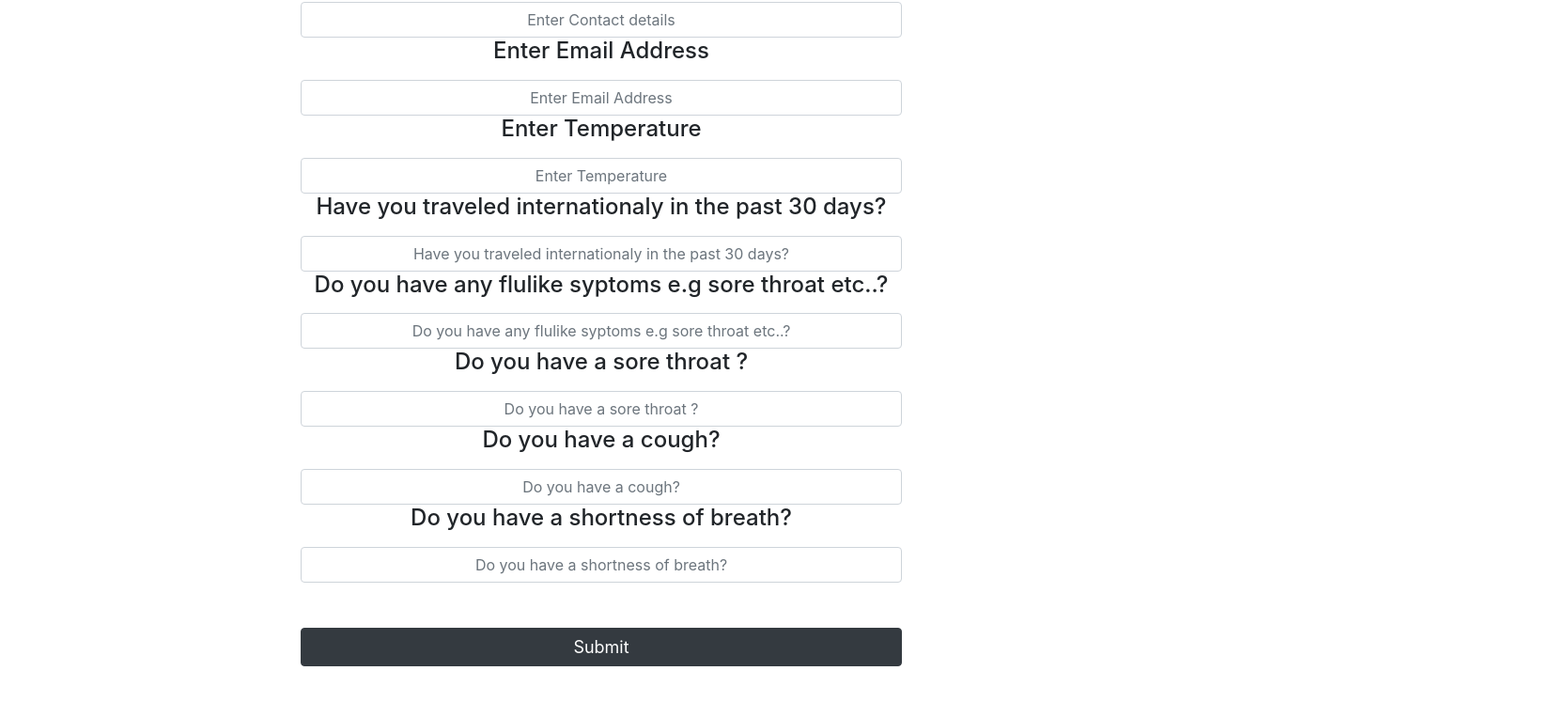
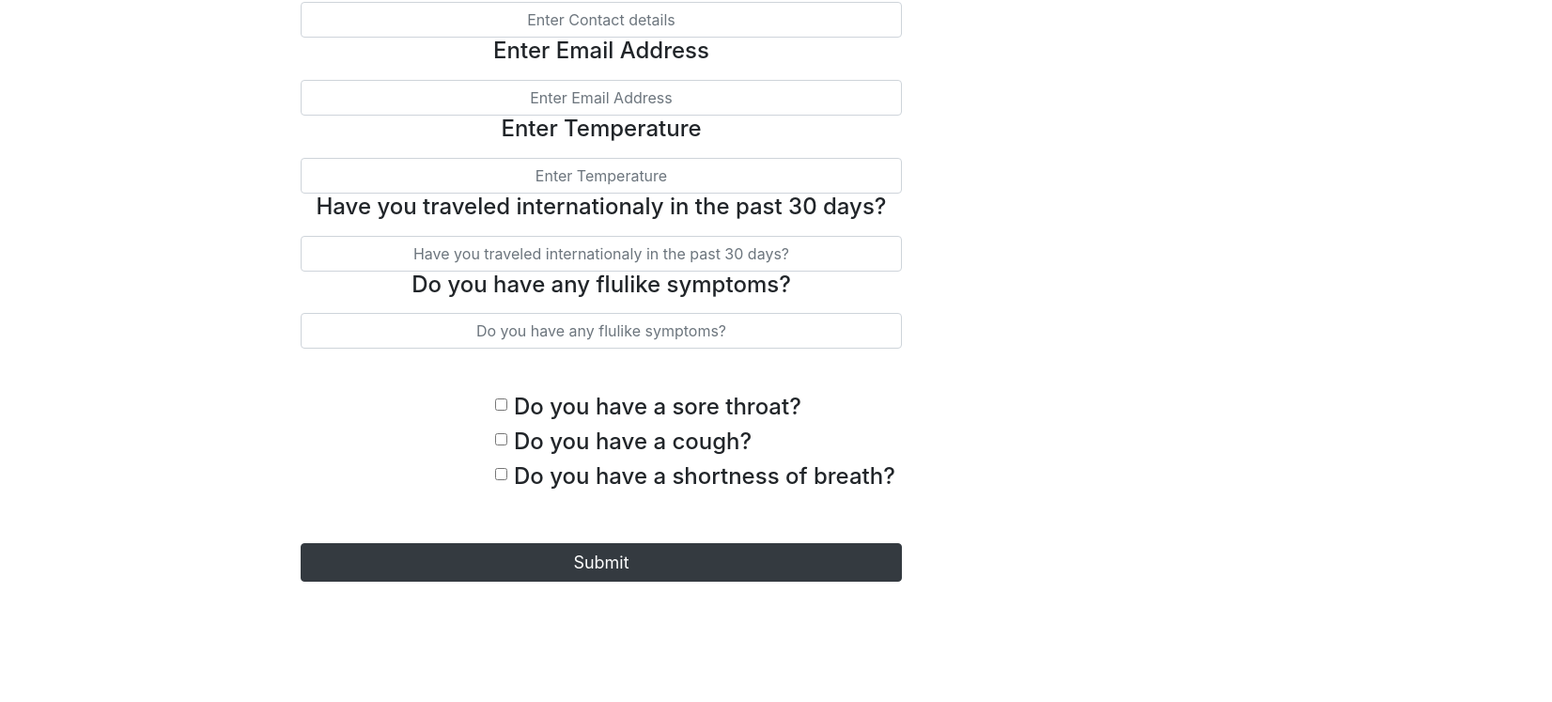
Before and after one commit to ThatoMahloko/covid19, a React (Create React App) app: page / in a window 1280 px wide. Shown: the part 291-1038 px from the top of the page at 94% size, 1652 px wide, since content can reach past the window. After the commit the page ends 910 px from the top, so only its background shows below. Built offline with nearby package versions, Linux system fonts and the light colour scheme.

Commit message:
first commit

```diff
--- a/src/components/FormAddCells.jsx
+++ b/src/components/FormAddCells.jsx
@@ -12,11 +12,14 @@ const FormAddCells = ({ addEntry }) => {
     const [temperature, setTemperature] = useState('');
     const [internationalTravel, setInternationalTravel] = useState('');
     const [symptoms, setSymptoms] = useState('');
+    const [soreThroat, setSoreThroat] = useState('');
+    const [cough, setCough] = useState('');
+    const [shortnesOfBreath, setShortnessOfBreath] = useState('');
 
 
     const handleSubmit = (e) => {
         e.preventDefault();
-        addEntry(name, lastName, day, contactNumber, email, temperature, internationalTravel, symptoms, id);
+        addEntry(name, lastName, day, contactNumber, email, temperature, internationalTravel, symptoms, soreThroat, cough, shortnesOfBreath, id);
         setId('');
         setName('');
         setLastName('');
@@ -26,10 +29,13 @@ const FormAddCells = ({ addEntry }) => {
         setTemperature('');
         setInternationalTravel('');
         setSymptoms('');
+        setSoreThroat('');
+        setCough('');
+        setShortnessOfBreath('')
     }
     return (
         <div>
-            <form onSubmit={handleSubmit} className="mb-5">
+            <form onSubmit={handleSubmit} >
                 <div >
                     <h4><label >Enter Name</label></h4>
                     <input type="text" className="form-control w-50" placeholder="Enter Name" required onChange={(e) => setName(e.target.value)} />
@@ -52,17 +58,31 @@ const FormAddCells = ({ addEntry }) => {
                     <h4><label >Have you traveled internationaly in the past 30 days?</label></h4>
                     <input type="text" className="form-control w-50" placeholder="Have you traveled internationaly in the past 30 days?" required onChange={(e) => setInternationalTravel(e.target.value)} />
 
-                    <h4><label >Do you have any flulike syptoms e.g sore throat etc..?</label></h4>
-                    <input type="text" className="form-control w-50" placeholder="Do you have any flulike syptoms e.g sore throat etc..?" required onChange={(e) => setSymptoms(e.target.value)} />
+                    <h4><label >Do you have any flulike symptoms?</label></h4>
+                    <input type="text" className="form-control w-50" placeholder="Do you have any flulike symptoms?" required onChange={(e) => setSymptoms(e.target.checked)} />
 
-                    <h4><label >Do you have a sore throat ?</label></h4>
-                    <input type="text" className="form-control w-50" placeholder="Do you have a sore throat ?" required onChange={(e) => setSymptoms(e.target.value)} />
+                    <div className="container mt-5" style={{textAlign:"left", marginLeft:"40%"}}>
+                    <div className="form-check">
+                        <input className="form-check-input" value="yes" type="checkbox" name="soreThroatY" checked={soreThroat} onChange={(e)=> setSoreThroat(e.target.checked)}/>
+                        <label className="form-check-label">
+                            <h4>Do you have a sore throat?</h4>
+                        </label>
+                    </div>
 
-                    <h4><label >Do you have a cough?</label></h4>
-                    <input type="text" className="form-control w-50" placeholder="Do you have a cough?" required onChange={(e) => setSymptoms(e.target.value)} />
+                    <div className="form-check">
+                        <input className="form-check-input" value="yes" type="checkbox" name="cough" checked={cough} onChange={(e)=> setCough(e.target.checked)}/>
+                        <label className="form-check-label">
+                            <h4>Do you have a cough?</h4>
+                        </label>
+                    </div>
 
-                    <h4><label >Do you have a shortness of breath?</label></h4>
-                    <input type="text" className="form-control w-50" placeholder="Do you have a shortness of breath?" required onChange={(e) => setSymptoms(e.target.value)} />
+                    <div className="form-check">
+                        <input className="form-check-input" value="yes" type="checkbox" name="shortBreath" checked={shortnesOfBreath} onChange={(e)=> setShortnessOfBreath(e.target.checked)}/>
+                        <label className="form-check-label">
+                            <h4>Do you have a shortness of breath?</h4>
+                        </label>
+                    </div>
+                    </div>
 
                     <button type="submit" className="btn btn-dark mt-5 w-50 h-10">Submit</button>
 
--- a/src/components/Table.jsx
+++ b/src/components/Table.jsx
@@ -7,8 +7,8 @@ const Table = () => {
     const [cells, setCells] = useState([
 
     ]);
-    const addEntry = (name, lastName, day, contactNumber, Email, temperature, internationalTravel, symptoms, id) => {
-        setCells([...cells, { name, lastName, day, contactNumber, Email, temperature, internationalTravel, symptoms, id: uuid() }])
+    const addEntry = (name, lastName, day, contactNumber, Email, temperature, internationalTravel, symptoms, soreThroat, cough, shortnesOfBreath, id) => {
+        setCells([...cells, { name, lastName, day, contactNumber, Email, temperature, internationalTravel, symptoms, soreThroat, cough, shortnesOfBreath, id: uuid() }])
     }
 
     const handleDelete = val =>{
@@ -18,7 +18,7 @@ const Table = () => {
     return (
         <div style={{ textAlign: "center" }} className="">
             <FormAddCells addEntry={addEntry} />
-            {cells.length == 0 ? <div> </div> : <table className="table">
+            {cells.length === 0 ? <div> </div> : <table className="table">
                 <thead className="thead-dark mt-5">
                     <tr>
                         <th>First Name</th>
@@ -29,6 +29,9 @@ const Table = () => {
                         <th>Temerature</th>
                         <th>International Travel</th>
                         <th>Symptoms</th>
+                        <th>Throat</th>
+                        <th>Cough</th>
+                        <th>Short breath</th>
                     </tr>
                     {cells.map(entry => {
                         return (
@@ -41,6 +44,9 @@ const Table = () => {
                                 <td>{entry.temperature}</td>
                                 <td>{entry.internationalTravel}</td>
                                 <td>{entry.symptoms}</td>
+                                <td>{entry.soreThroat ? "yes":"no"}</td>
+                                <td>{entry.cough  ? "yes":"no"}</td>
+                                <td>{entry.shortnesOfBreath  ? "yes":"no"}</td>
                                 <td><input type="button" className="btn  bg-dark" value="delete" onClick={()=>handleDelete(entry.id)}/></td>
                             </tr>
                         );
```
